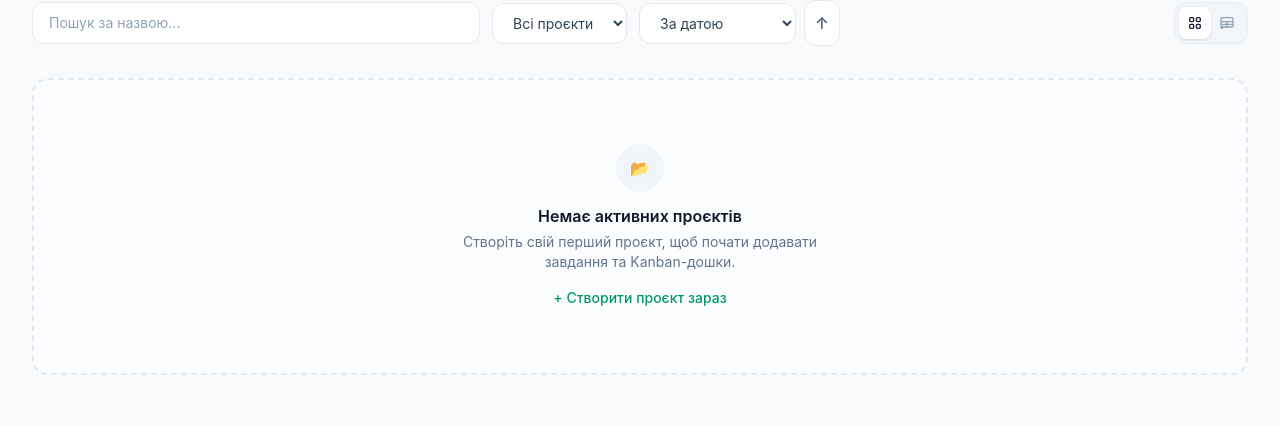
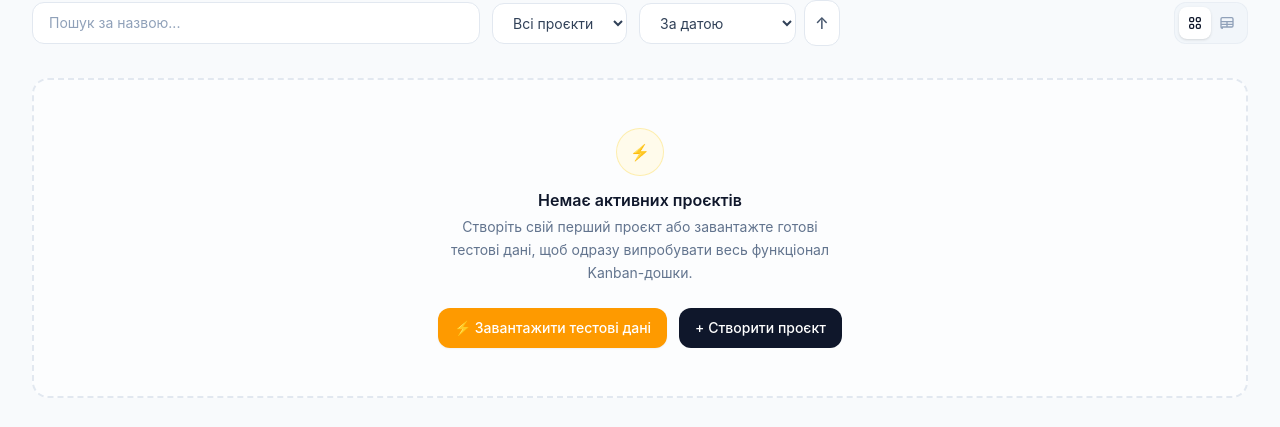
Before and after one commit to kostin-cn/project-tracker, a Vue app: page / in a window 1280 px wide. Shown: the part 391-818 px from the top of the page. Built offline with nearby package versions, Linux system fonts and the light colour scheme.

Commit message:
add DEMO data

```diff
--- a/src/api/mockAdapter.ts
+++ b/src/api/mockAdapter.ts
@@ -24,7 +24,7 @@ const saveData = (data: MockData): void => {
   localStorage.setItem(STORAGE_KEY, JSON.stringify(data));
 };
 
-const mockData: MockData = loadData();
+let mockData: MockData = loadData();
 
 const mockAdapter: AxiosAdapter = async <T>(config: InternalAxiosRequestConfig): Promise<AxiosResponse<T>> => {
   const { method, url, data } = config;
@@ -147,3 +147,7 @@ const mockAdapter: AxiosAdapter = async <T>(config: InternalAxiosRequestConfig):
 };
 
 export default mockAdapter;
+
+export const reloadMockData = (): void => {
+  mockData = loadData();
+};
--- /dev/null
+++ b/src/composables/useDemoData.ts
@@ -0,0 +1,89 @@
+import { ref } from 'vue'
+import { useProjectStore } from '@/stores/projects'
+import { reloadMockData } from '@/api/mockAdapter'
+
+export function useDemoData() {
+  const isSeeding = ref(false)
+  const projectsStore = useProjectStore()
+
+  async function loadDemoData() {
+    isSeeding.value = true
+
+    try {
+      if (!localStorage.getItem('mockData')) {
+        const demoMockData = {
+          projects: {
+            1787100000001: {
+              id: 1787100000001,
+              name: "Розробка CRM системи",
+              description: "Створення веб-додатка з Kanban-дошкою на Vue 3 та Tailwind CSS",
+              status: "active",
+              createdAt: new Date().toISOString()
+            },
+            1787100000002: {
+              id: 1787100000002,
+              name: "Мобільний додаток",
+              description: "Адаптація інтерфейсу для мобільних пристроїв",
+              status: "active",
+              createdAt: new Date().toISOString()
+            }
+          },
+          tasks: {
+            1787200000001: {
+              id: 1787200000001,
+              projectId: 1787100000001,
+              title: "Налаштувати Vue Router та Pinia store",
+              assignee: "Олександр",
+              status: "done",
+              dueDate: "2026-08-20",
+              order: 1,
+              createdAt: new Date().toISOString()
+            },
+            1787200000002: {
+              id: 1787200000002,
+              projectId: 1787100000001,
+              title: "Інтегрувати vuedraggable для Kanban-дошки",
+              assignee: "Дмитро",
+              status: "in_progress",
+              dueDate: "2026-08-25",
+              order: 1,
+              createdAt: new Date().toISOString()
+            },
+            1787200000003: {
+              id: 1787200000003,
+              projectId: 1787100000001,
+              title: "Налаштувати автозбереження в localStorage",
+              assignee: "Олександр",
+              status: "todo",
+              dueDate: "2026-08-28",
+              order: 1,
+              createdAt: new Date().toISOString()
+            },
+            1787200000004: {
+              id: 1787200000004,
+              projectId: 1787100000001,
+              title: "Провести рефакторинг компонентів",
+              assignee: "Анастасія",
+              status: "todo",
+              dueDate: "2026-08-30",
+              order: 2,
+              createdAt: new Date().toISOString()
+            }
+          }
+        }
+
+        localStorage.setItem('mockData', JSON.stringify(demoMockData))
+      }
+
+      reloadMockData()
+      await projectsStore.fetchProjects()
+    } finally {
+      isSeeding.value = false
+    }
+  }
+
+  return {
+    isSeeding,
+    loadDemoData
+  }
+}
--- a/src/views/ProjectsView.vue
+++ b/src/views/ProjectsView.vue
@@ -84,6 +84,10 @@ function resetFilters() {
   searchQuery.value = ''
   statusFilter.value = 'all'
 }
+
+// Завантаження ДЕМО даних
+import { useDemoData } from '@/composables/useDemoData'
+const { isSeeding, loadDemoData } = useDemoData()
 </script>
 
 <template>
@@ -164,21 +168,37 @@ function resetFilters() {
       <div
         v-else-if="projectsStore.projects.length === 0"
         key="empty-global"
-        class="text-center py-16 px-4 border-2 border-dashed border-slate-200 dark:border-slate-800 rounded-2xl bg-white/50 dark:bg-slate-900/50"
+        class="text-center py-12 px-4 border-2 border-dashed border-slate-200 dark:border-slate-800 rounded-2xl bg-white/50 dark:bg-slate-900/50"
       >
-        <div class="w-12 h-12 mx-auto rounded-full bg-slate-100 dark:bg-slate-800 flex items-center justify-center text-slate-400 dark:text-slate-500 mb-3">
-          📂
+        <div class="w-12 h-12 mx-auto rounded-full bg-amber-50 dark:bg-amber-950/40 border border-amber-200/60 dark:border-amber-800/60 flex items-center justify-center text-amber-500 mb-3">
+          ⚡
         </div>
+
         <h3 class="text-base font-semibold text-slate-900 dark:text-white">Немає активних проєктів</h3>
-        <p class="text-sm text-slate-500 dark:text-slate-400 mt-1 max-w-sm mx-auto">
-          Створіть свій перший проєкт, щоб почати додавати завдання та Kanban-дошки.
+        <p class="text-sm text-slate-500 dark:text-slate-400 mt-1 max-w-sm mx-auto leading-relaxed">
+          Створіть свій перший проєкт або завантажте готові тестові дані, щоб одразу випробувати весь функціонал Kanban-дошки.
         </p>
-        <button
-          @click="isModalOpen = true"
-          class="mt-4 text-sm font-medium text-emerald-600 dark:text-emerald-400 hover:text-emerald-500 dark:hover:text-emerald-300 cursor-pointer"
-        >
-          + Створити проєкт зараз
-        </button>
+
+        <div class="mt-6 flex flex-col sm:flex-row items-center justify-center gap-3">
+          <!-- Кнопка завантаження ДЕМО -->
+          <button
+            type="button"
+            @click="loadDemoData"
+            :disabled="isSeeding"
+            class="w-full sm:w-auto inline-flex items-center justify-center gap-2 px-4 py-2.5 rounded-xl bg-amber-500 hover:bg-amber-400 dark:bg-amber-600 dark:hover:bg-amber-500 text-white text-sm font-medium transition-colors shadow-xs cursor-pointer disabled:opacity-50"
+          >
+            <span>⚡ Завантажити тестові дані</span>
+          </button>
+
+          <!-- Кнопка створення проєкту -->
+          <button
+            type="button"
+            @click="isModalOpen = true"
+            class="w-full sm:w-auto inline-flex items-center justify-center gap-2 px-4 py-2.5 rounded-xl bg-slate-900 dark:bg-slate-100 hover:bg-slate-800 dark:hover:bg-white text-white dark:text-slate-900 text-sm font-medium transition-colors cursor-pointer"
+          >
+            <span>+ Створити проєкт</span>
+          </button>
+        </div>
       </div>
 
       <!-- Порожній стан: Фільтри або пошук не дали результатів -->
```
Also changed, not shown: src/components/tasks/TasksKanban.vue (+0 -7 lines).
